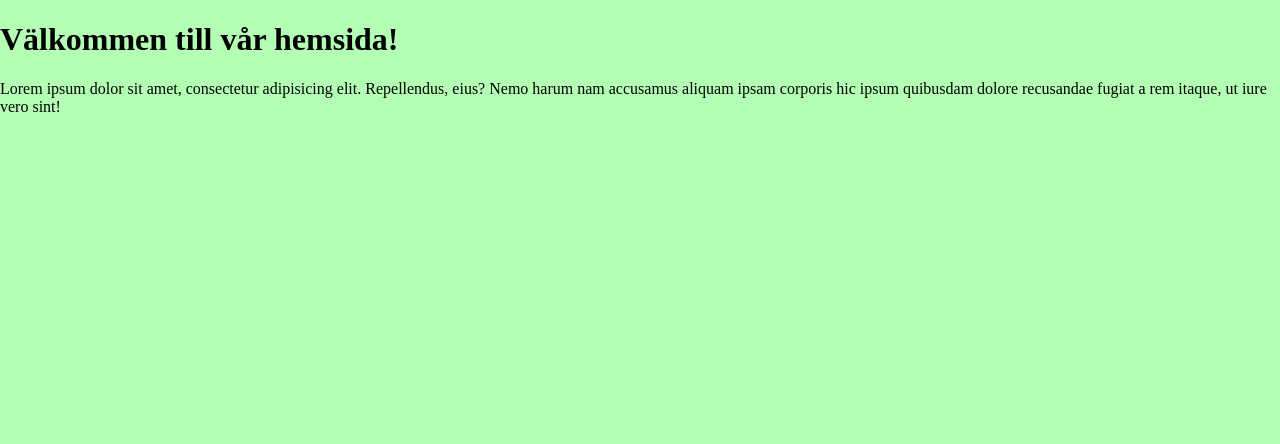
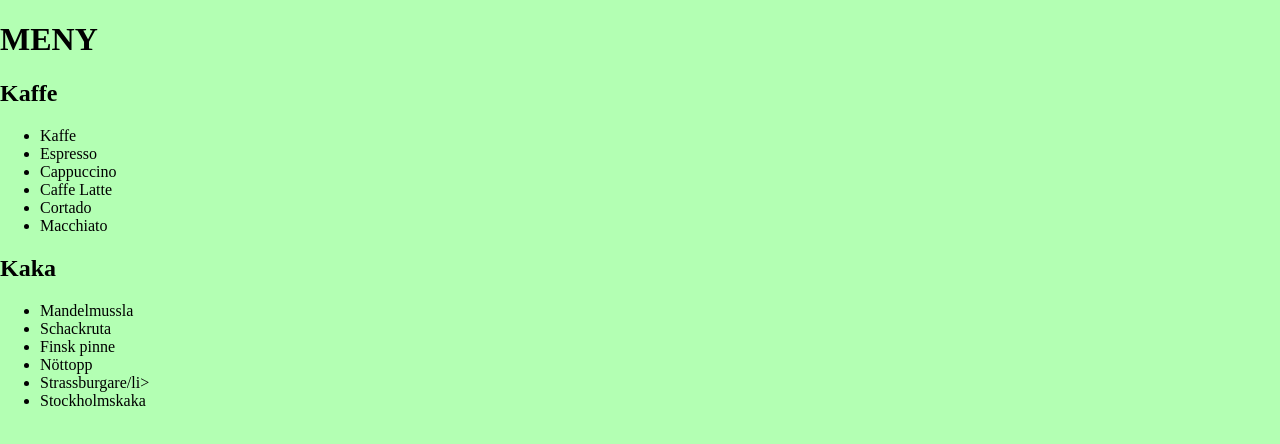
Before and after one commit to Martensven/Grupp-Git, a plain HTML site: page Index.html in a window 1280 px wide. Drawn offline with Linux system fonts and the light colour scheme.

Commit message:
Changed index.html. Added <main>.

```diff
--- a/Index.html
+++ b/Index.html
@@ -9,9 +9,35 @@
 </head>
 
 <body>
-    <h1>Välkommen till vår hemsida!</h1>
-    <p>Lorem ipsum dolor sit amet, consectetur adipisicing elit. Repellendus, eius? Nemo harum nam accusamus aliquam
-        ipsam corporis hic ipsum quibusdam dolore recusandae fugiat a rem itaque, ut iure vero sint!</p>
+
+    <main>
+
+        <h1>MENY</h1>
+
+        <h2>Kaffe</h2>
+
+        <ul>
+            <li>Kaffe</li>
+            <li>Espresso</li>
+            <li>Cappuccino</li>
+            <li>Caffe Latte</li>
+            <li>Cortado</li>
+            <li>Macchiato</li>
+        </ul>
+
+        <h2>Kaka</h2>
+
+        <ul>
+            <li>Mandelmussla</li>
+            <li>Schackruta</li>
+            <li>Finsk pinne</li>
+            <li>Nöttopp</li>
+            <li>Strassburgare/li>
+            <li>Stockholmskaka</li>
+        </ul>
+
+    </main>
+
     <script src="script.js"></script>
 </body>
 
```
